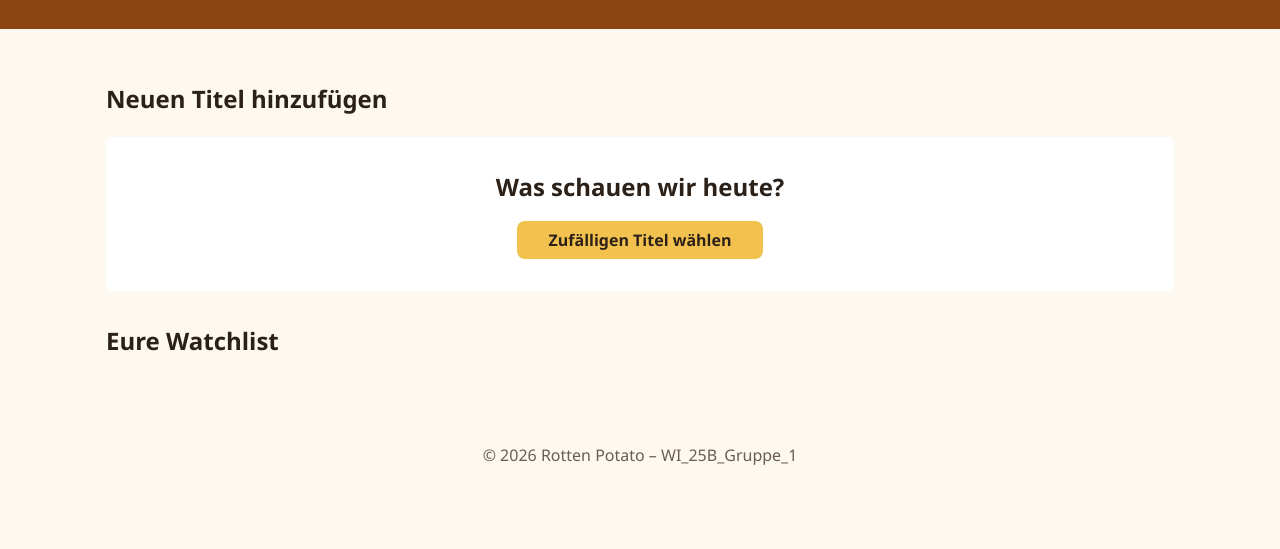
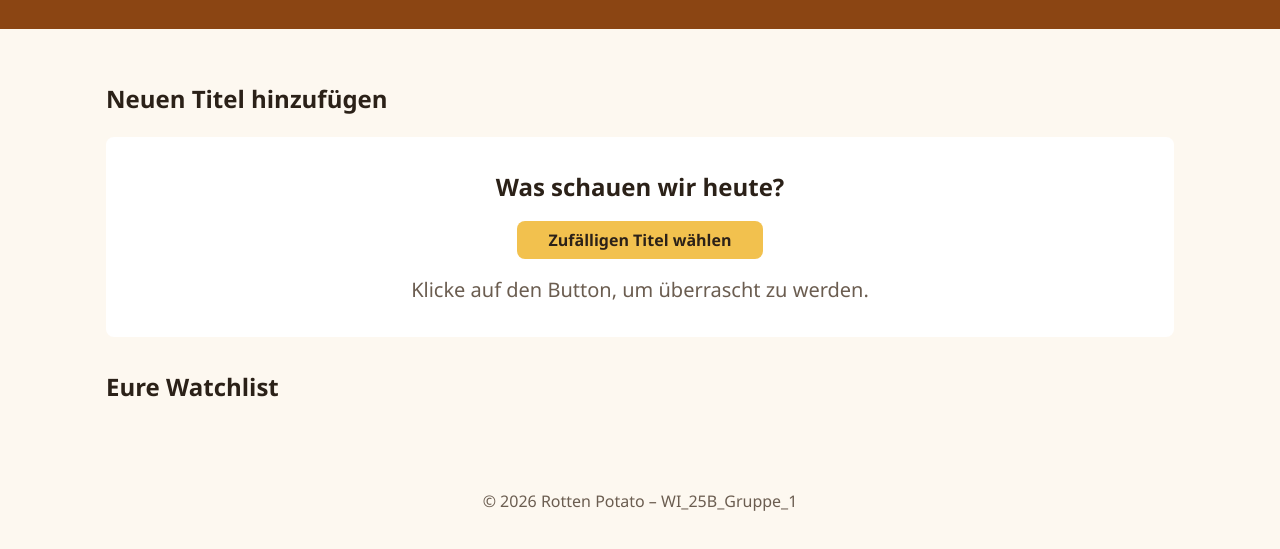
Before and after one commit to Pixxels02/Rotten-Potato, a plain HTML site: page index.html in a window 1280 px wide. Shown: the part 115-664 px from the top of the page. Drawn offline with Linux system fonts and the light colour scheme.

Commit message:
Add result paragraph to random pick section

```diff
--- a/index.html
+++ b/index.html
@@ -23,6 +23,7 @@
         <section class="random-section">
             <h2>Was schauen wir heute?</h2>
             <button type="button" id="random-button" class="random-button">Zufälligen Titel wählen</button>
+            <p id="random-result" class="random-result">Klicke auf den Button, um überrascht zu werden.</p>
         </section>
 
         <section class="watchlist-section">
```
